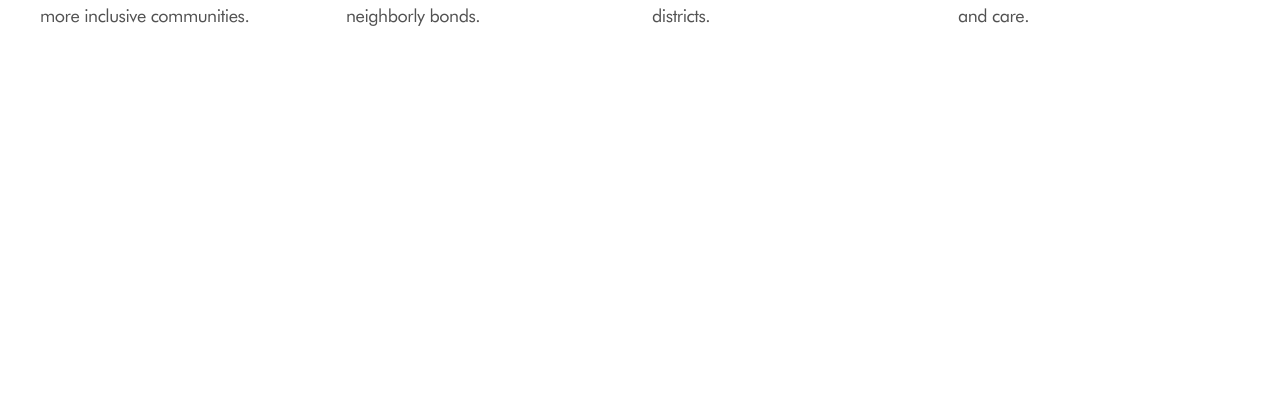
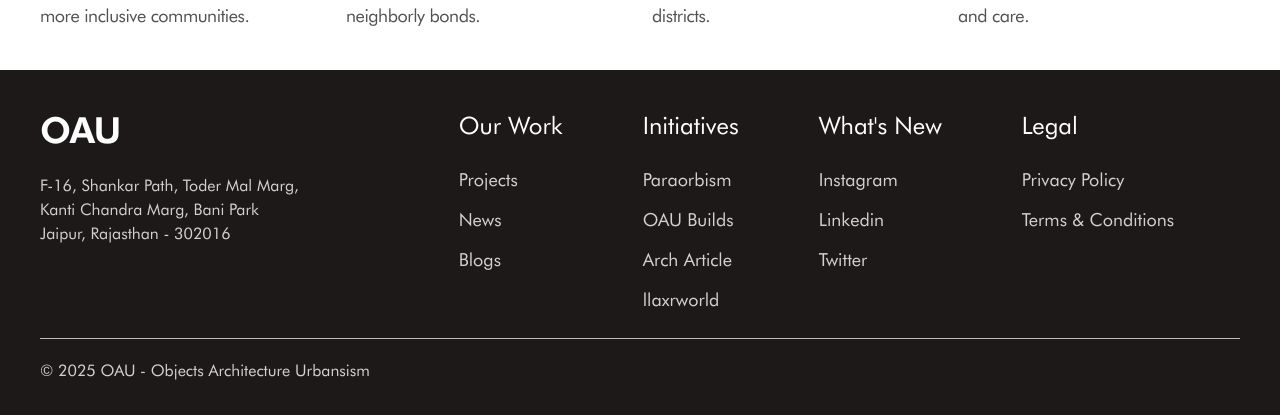
Before and after one commit to SwetanshuSingh/oau, a Next.js app: page / in a window 1280 px wide. Shown: the part 1896-2311 px from the top of the page. Before the commit the page ends 1966 px from the top, so only its background shows below. Built offline with nearby package versions, Linux system fonts and the light colour scheme.

Commit message:
feat: add footer section

```diff
--- a/src/app/page.tsx
+++ b/src/app/page.tsx
@@ -1,4 +1,5 @@
 import About from "@/components/about";
+import Footer from "@/components/footer";
 import Hero from "@/components/hero";
 import ImageCarousel from "@/components/image-carousel";
 
@@ -8,6 +9,7 @@ export default function Home() {
       <Hero />
       <About />
       <ImageCarousel />
+      <Footer />
     </main>
   );
 }
--- a/src/components/footer.tsx
+++ b/src/components/footer.tsx
@@ -1,30 +1,87 @@
+type FooterLinks = {
+  category: "our work" | "initiatives" | "what's new" | "legal";
+  items: FootLink[];
+};
+
+type FootLink = {
+  label: string;
+  href: string;
+};
+
 export default function Footer() {
+  const footerLinks: FooterLinks[] = [
+    {
+      category: "our work",
+      items: [
+        { label: "Projects", href: "" },
+        { label: "News", href: "" },
+        { label: "Blogs", href: "" },
+      ],
+    },
+    {
+      category: "initiatives",
+      items: [
+        { label: "Paraorbism", href: "" },
+        { label: "OAU Builds", href: "" },
+        { label: "Arch Article", href: "" },
+        { label: "llaxrworld", href: "" },
+      ],
+    },
+    {
+      category: "what's new",
+      items: [
+        { label: "Instagram", href: "" },
+        { label: "Linkedin", href: "" },
+        { label: "Twitter", href: "" },
+      ],
+    },
+    {
+      category: "legal",
+      items: [
+        { label: "Privacy Policy", href: "" },
+        { label: "Terms & Conditions", href: "" },
+      ],
+    },
+  ];
+
   return (
-    <footer>
-      <section className="w-full flex bg-[#FAFBFC] border-t border-gray-100 px-6 py-8">
-        <div className="flex flex-col gap-4 w-1/4">
-          <p className="text-4xl font-bold uppercase text-black">OAU</p>
+    <footer className="w-full p-10 bg-[#1E1919] text-white/80 flex flex-col gap-6">
+      <section className="flex justify-start items-start gap-40">
+        <div className="flex flex-col gap-6">
+          <h4 className="text-4xl font-medium tracking-tight text-white">
+            OAU
+          </h4>
+          <span>
+            <p>F-16, Shankar Path, Toder Mal Marg,</p>
+            <p>Kanti Chandra Marg, Bani Park</p>
+            <p>Jaipur, Rajasthan - 302016</p>
+          </span>
+        </div>
 
-          <div className="flex flex-col text-gray-600 tracking-tight leading-none gap-1.5">
-            <p>
-              F-16, Shankar Path, Todel Marg, Kanti Chandra Road, Bani Park,
-              Jaipur
-            </p>
-            <p>Rajasthan, 302016</p>
-          </div>
+        <div className="flex gap-20">
+          {footerLinks.map((footLink) => (
+            <div key={footLink.category} className="flex flex-col gap-6">
+              <h5 className="text-white text-2xl capitalize">
+                {footLink.category}
+              </h5>
+
+              <span className="flex flex-col gap-3 text-lg">
+                {footLink.items.map((item) => (
+                  <p
+                    key={item.label}
+                    className="hover:text-white transition-all duration-150 cursor-pointer hover:underline underline-offset-[6px] decoration-wavy"
+                  >
+                    {item.label}
+                  </p>
+                ))}
+              </span>
+            </div>
+          ))}
         </div>
       </section>
 
-      <section className="bg-[#FAFBFC] px-6 py-4 flex items-center justify-between">
-        <p className="text-black/70">
-          © 2025 OAU - Objects Architecture Urbansism
-        </p>
-
-        <span className="flex justify-center items-center gap-5 text-black/70">
-          <p>Privacy Policy</p>
-          <p>Terms</p>
-          <p>Code of Conduct</p>
-        </span>
+      <section className="w-full border-t border-white/70 pt-5">
+        <p>© 2025 OAU - Objects Architecture Urbansism</p>
       </section>
     </footer>
   );
```
